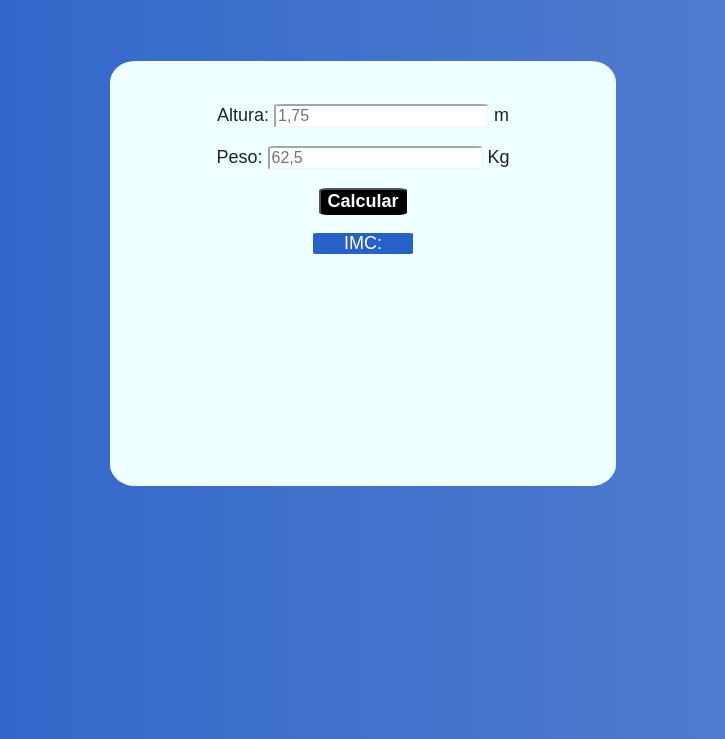
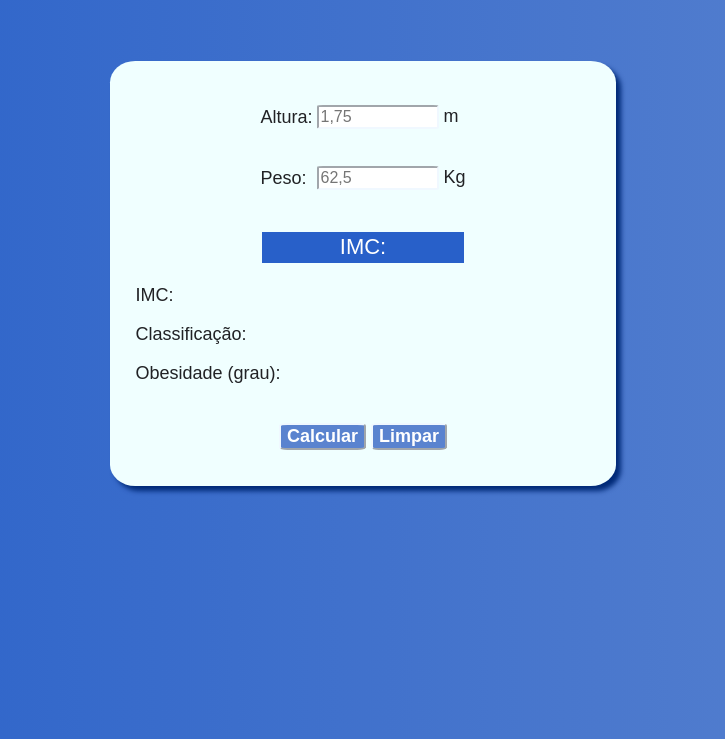
Before and after one commit to WendellReis/JavaScript, a plain HTML site: page CalculadoraIMC/calculadora.html in a window 1280 px wide. Shown: the part 61-800 px from the top of the page, without its empty margins (277-1002 px from the left). Drawn offline with Linux system fonts and the light colour scheme.

Commit message:
Add files via upload
Remoção de erro ao digitar os valores de altura e peso utilizando vírgula.
Adicionado: descrição do resultado do cálculo e sistema de cores para botões e resultados

```diff
--- a/CalculadoraIMC/calculadora.html
+++ b/CalculadoraIMC/calculadora.html
@@ -1,5 +1,5 @@
 <!DOCTYPE html>
-<html lang="en">
+<html lang="pt-BR">
 
 <head>
     <meta charset="UTF-8">
@@ -13,10 +13,33 @@
     <h1>Calculadora de IMC</h1>
     <center>
         <div class="box">
-            <p>Altura: <input id="altura" type="text" name="altura" placeholder="1,75"> m</p>
-            <p>Peso: <input id="peso" type="text" name="peso" placeholder="62,5"> Kg</p>
-            <button class="calcular" onclick="calcular()">Calcular</button>
+            <table>
+                <tr>
+                    <td>
+                        <p>Altura: </p>
+                    </td>
+                    <td>
+                        <input id="altura" type="text" name="altura" placeholder="1,75" size="10"> m
+                    </td>
+                </tr>
+                <tr>
+                    <td>
+                        <p>Peso: </p>
+                    </td>
+                    <td>
+                        <input id="peso" type="text" name="peso" placeholder="62,5" size="10"> Kg
+                    </td>
+                </tr>
+            </table>
             <p class="resultado">IMC: </p>
+            <div class="descricao">
+                <p id="desc1">IMC:</p>
+                <p id="desc2">Classificação:</p>
+                <p id="desc3">Obesidade (grau):</p>
+            </div>
+            <br>
+            <button class="btn" onclick="calcular()">Calcular</button>
+            <button class="btn" onclick="limpar()">Limpar</button>
         </div>
     </center>
     <script src="script.js"></script>
--- a/CalculadoraIMC/estilo.css
+++ b/CalculadoraIMC/estilo.css
@@ -3,6 +3,12 @@ body{
     background-image: linear-gradient(to right, rgb(40, 96, 201), rgb(90, 131, 207));
     color: white;
     text-align:center;
+}
+
+input{
+    border-radius:5%;
+    border-color:aliceblue;
+    font-size:16px;
 }
 
 .box{
@@ -14,36 +20,37 @@ body{
     font-size:18px;
     margin-top:5%;
     padding-top:2%;
+    box-shadow: 5px 5px 5px rgb(0, 42, 119);
 }
 
 .resultado{
+    vertical-align:bottom;
     background-color:rgb(40, 96, 201);
-    width:10%;
     color:white;
-    border-radius:5%;
-    width:100px;
+    width:39%;
+    font-size:22px;
+    padding:0.5%;
 }
 
-.calcular{
-    background-color:black;
-    border-color:black;
+.btn{
+    background-color:rgb(90, 131, 207);
+    border-color:rgb(90, 131, 207);
     color:white;
+    border-color:aliceblue;
     font-weight:bold;
     font-size:18px;
     border-radius:10%;
     transition-duration: 0.4s;
 }
 
-.calcular:hover{
-    background-color:rgb(90, 131, 207);
-    border-color:rgb(90, 131, 207);
+.btn:hover{
+    background-color:rgb(0, 42, 119);
+    border-color:rgb(0, 42, 119);
     color:white;
-    border-color:aliceblue;
     cursor:pointer;
 }
 
-input{
-    border-radius:5%;
-    border-color:aliceblue;
-    font-size:16px;
+.descricao{
+    text-align:justify;
+    padding-left:5%;
 }
--- a/CalculadoraIMC/script.js
+++ b/CalculadoraIMC/script.js
@@ -1,12 +1,60 @@
+var altura = window.document.querySelector('input#altura')
+var peso = window.document.querySelector('input#peso')
+var resultado = window.document.querySelector('p.resultado')
+var desc1 = window.document.querySelector('p#desc1')
+var desc2 = window.document.querySelector('p#desc2')
+var desc3 = window.document.querySelector('p#desc3')
+
 function calcular() {
-    var altura = window.document.querySelector('input#altura')
-    var peso = window.document.querySelector('input#peso')
+    //Coletar os valores de texto dos input's
+    var alturaf = altura.value
+    var pesof = peso.value
 
-    var alturaf = Number(altura.value)
-    var pesof = Number(peso.value)
+    //Converter os valores de texto para número
+    alturaf = Number(alturaf.toString().replace(",", "."))
+    pesof = Number(pesof.toString().replace(",", "."))
 
+    //Calcular imc e arredondar o resultado
     var imc = pesof / (alturaf * alturaf)
+    imc = Number(imc).toPrecision(3)
+    resultado.innerText = "IMC: " + imc.toString().replace(".", ",")
 
-    var resultado = window.document.querySelector('p.resultado')
-    resultado.innerText = "IMC: " + Number(imc).toPrecision(3)
+    if (imc < 18.5) {
+        desc1.innerHTML = "<strong>IMC:</strong> MENOR QUE 18,5"
+        desc2.innerHTML = "<strong>Classificação:</strong> MAGREZA"
+        desc3.innerHTML = "<strong>Obesidade (grau):</strong> 0"
+        resultado.style.background = "grey"
+    } else if (imc >= 18.5 && imc < 24.9) {
+        desc1.innerHTML = "<strong>IMC:</strong> ENTRE 18,5 E 24,9"
+        desc2.innerHTML = "<strong>Classificação:</strong> NORMAL"
+        desc3.innerHTML = "<strong>Obesidade (grau):</strong> 0"
+        resultado.style.background = "rgb(40, 96, 201)"
+    } else if (imc >= 25 && imc < 29.9) {
+        desc1.innerHTML = "<strong>IMC:</strong> ENTRE 25,0 E 29,9"
+        desc2.innerHTML = "<strong>Classificação:</strong> SOBREPESO"
+        desc3.innerHTML = "<strong>Obesidade (grau):</strong> 1"
+        resultado.style.background = "rgb(119, 0, 167)"
+    } else if (imc >= 30 && imc < 39.9) {
+        desc1.innerHTML = "<strong>IMC:</strong> ENTRE 30,0 E 39,9"
+        desc2.innerHTML = "<strong>Classificação:</strong> OBESIDADE"
+        desc3.innerHTML = "<strong>Obesidade (grau):</strong> 2"
+        resultado.style.background = "rgb(226, 192, 0)"
+    } else if (imc >= 40) {
+        desc1.innerHTML = "<strong>IMC:</strong> MAIOR QUE 40,0"
+        desc2.innerHTML = "<strong>Classificação:</strong> OBESIDADE GRAVE"
+        desc3.innerHTML = "<strong>Obesidade (grau):</strong> 3"
+        resultado.style.background = "rgb(185, 19, 19)"
+    }
 }
+
+function limpar() {
+    altura.value = ""
+    peso.value = ""
+
+    resultado.innerText = "IMC: "
+    resultado.style.background = "rgb(40, 96, 201)"
+
+    desc1.innerText = "IMC:"
+    desc2.innerText = "Classificação: "
+    desc3.innerText = "Obesidade (grau):"
+}
```
